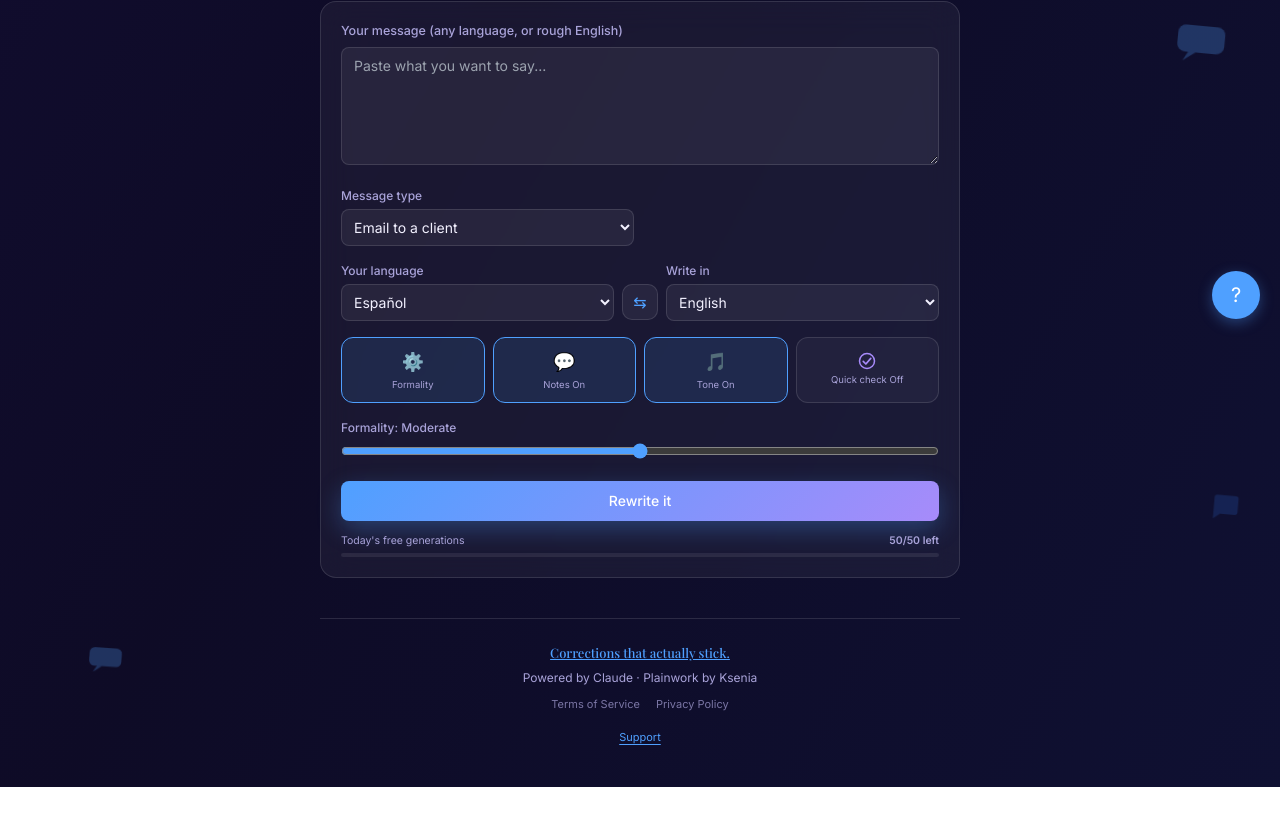
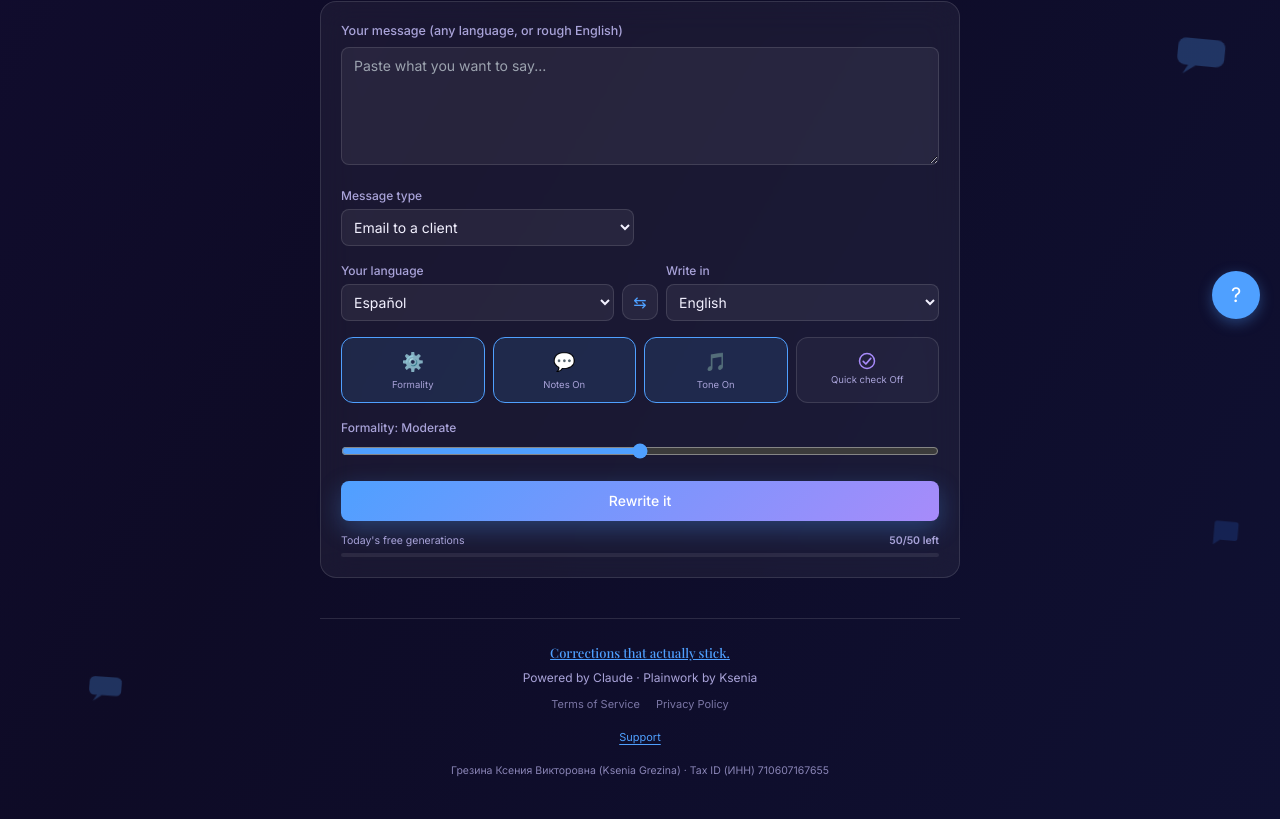
Before and after one commit to kssw117-sudo/SayItRight, a React (Vite) app: page / in a window 1280 px wide. Shown: the part 461-1280 px from the top of the page. Before the commit the page ends 1248 px from the top, so only its background shows below. Built offline with nearby package versions, Linux system fonts and the light colour scheme.

Commit message:
Update App.jsx

```diff
--- a/src/App.jsx
+++ b/src/App.jsx
@@ -684,6 +684,9 @@ Respond ONLY with valid JSON, no markdown, no code fences:
               <a href="mailto:kssw117@gmail.com" style={{ fontSize: 11, color: BLUE }}>kssw117@gmail.com</a>
             )}
           </div>
+          <p style={{ fontSize: 10.5, color: INK_SOFT, textAlign: 'center', marginTop: 10, opacity: 0.8 }}>
+            Грезина Ксения Викторовна (Ksenia Grezina) &middot; Tax ID (ИНН) 710607167655
+          </p>
         </div>
       </div>
 
```
